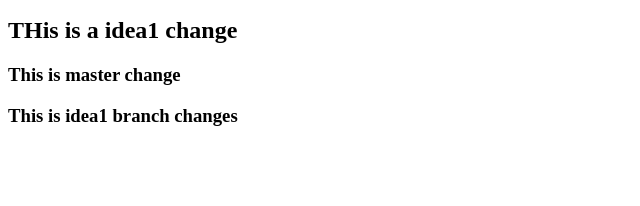
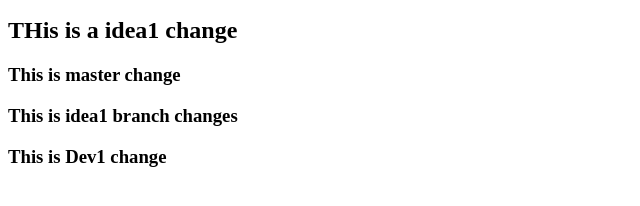
Before and after one commit to mohanraz81/webproject1110, a plain HTML site: page index.html in a window 1280 px wide. Shown: the part 96-302 px from the top of the page, without its empty margins (0-640 px from the left). Drawn offline with Linux system fonts and the light colour scheme.

Commit message:
Dev1 code

```diff
--- a/index.html
+++ b/index.html
@@ -3,3 +3,4 @@
 <h2>THis is a idea1 change</h2>
 <h3>This is master change</h3>
 <h3>This is idea1 branch changes</h3>
+<h3>This is Dev1 change</h3>
```
